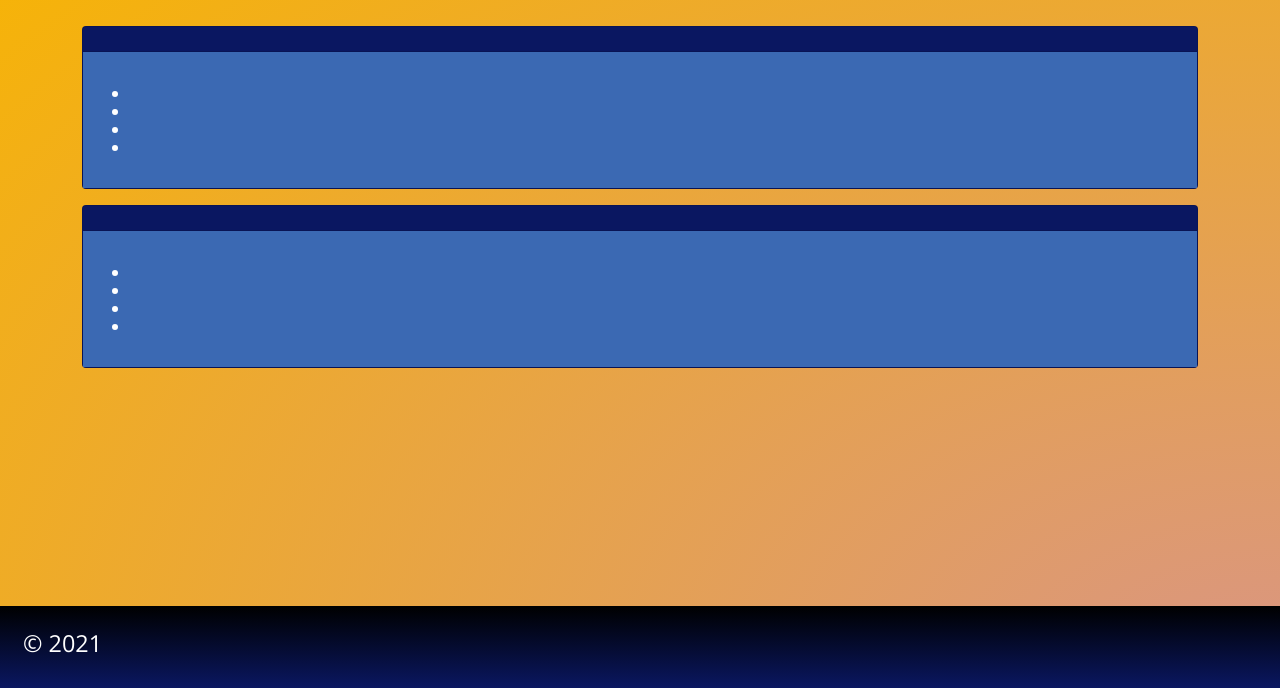
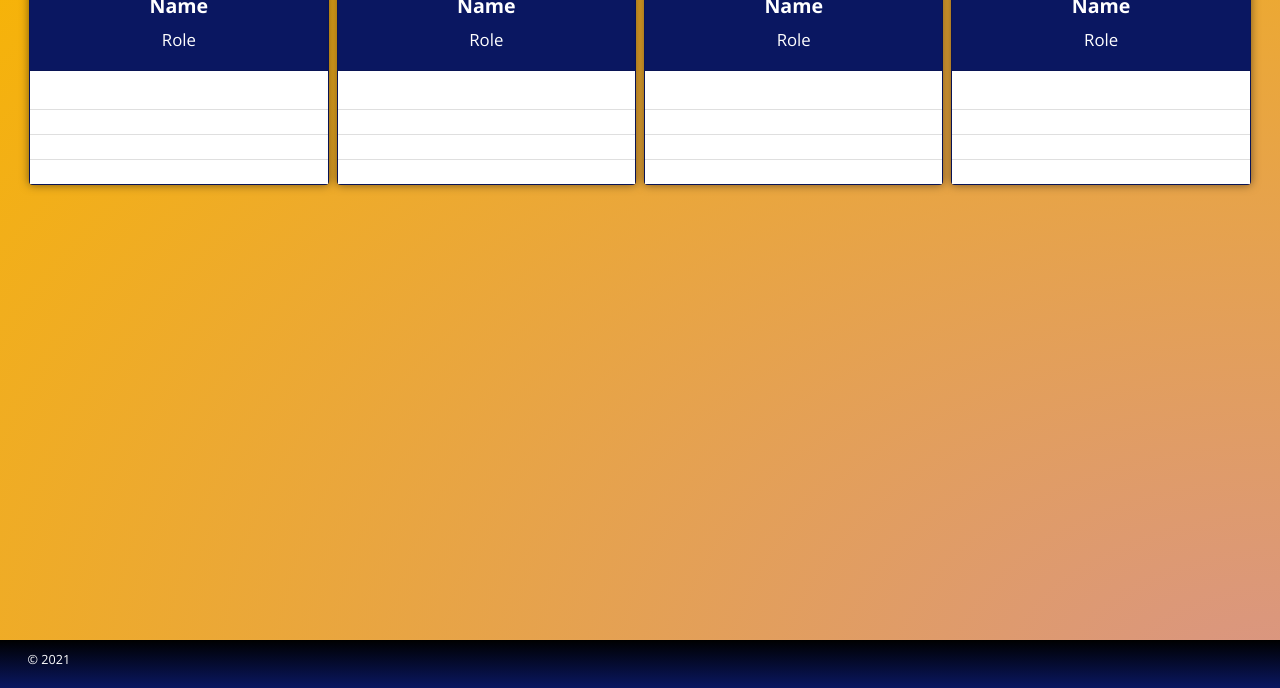
Before and after one commit to MellieDee/team-profile-generator, a website: page dist/index.html in a window 1280 px wide. Shown: the part 112-800 px from the top of the page. Drawn offline with nearby package versions, Linux system fonts and the light colour scheme.

Commit message:
work on font size and gradient at MQ

```diff
--- a/dist/index.html
+++ b/dist/index.html
@@ -6,9 +6,14 @@
   <meta name="viewport" content="width=device-width, initial-scale=1.0">
   <meta http-equiv="X-UA-Compatible" content="ie=edge">
 
+  <title>Team</title>
 
-  <title>Team</title>
-  <link href="https://cdn.jsdelivr.net/npm/bootstrap@5.1.2/dist/css/bootstrap.min.css" rel="stylesheet">
+  <link rel="stylesheet" href="https://maxcdn.bootstrapcdn.com/bootstrap/4.0.0/css/bootstrap.min.css"
+    integrity="sha384-Gn5384xqQ1aoWXA+058RXPxPg6fy4IWvTNh0E263XmFcJlSAwiGgFAW/dAiS6JXm" crossorigin="anonymous">
+
+  <link rel="stylesheet" href="https://use.fontawesome.com/releases/v5.4.1/css/all.css"
+    integrity="sha384-5sAR7xN1Nv6T6+dT2mhtzEpVJvfS3NScPQTrOxhwjIuvcA67KV2R5Jz6kr4abQsz" crossorigin="anonymous">
+
 
   <link rel="preconnect" href="https://fonts.googleapis.com">
   <link rel="preconnect" href="https://fonts.gstatic.com" crossorigin>
@@ -16,15 +21,13 @@
   <link href="https://fonts.googleapis.com/css2?family=Open+Sans:wght@400;700&family=Oswald:wght@600&display=swap"
     rel="stylesheet">
 
-  <!-- <link href="https://fonts.googleapis.com/icon?family=Material+Icons" rel="stylesheet"> -->
-
   <link rel="stylesheet" href="https://cdnjs.cloudflare.com/ajax/libs/font-awesome/5.11.2/css/all.min.css">
 
-  <!--
-    <link href="https://fonts.googleapis.com/css?family=Public+Sans:300i,300,500&display=swap" rel="stylesheet"> -->
 
   <link rel="stylesheet" href="style.css">
 </head>
+
+
 
 <body class="body-gradient">
   <header class="container-fluid">
@@ -36,64 +39,97 @@
   </header>
 
 
-
-  <main class="container">
-    <div class="row justify-content-center">
-
   <div class="card-deck">
 
-
-        <div class="card mt-3">
-          <div class="card-header">
-            <h2 class="card-title" id="name">
-              <h3 class="card-subhead" id="role"></h3>
-            </h2>
+    <div class="card m-1">
+      <div class="card-block">
+        <div class="card-header text-center">
+          <h2 class="card-title" id="name">Name</h2>
+          <h3 class="card-subhead" id="role">Role</h3>
         </div>
 
-          <div class="card-body text-center">
-            <p class="card-text">
-            <ul class="card-list">
-              <li class="team-properties" id="emp-id"></li>
-              <li class="team-properties" id="email"></li>
-              <li class="team-properties" id="office-git-school"></li>
-              <li class="team-properties" id="github"></li>
+        <ul class="list-group list-group-flush card-list">
+          <li class="list-group-item team-properties text-left" id="emp-id">001</li>
+          <li class="list-group-item  team-properties" id="email"></li>
+          <li class="list-group-item team-properties" id="office-git-school"></li>
+          <li class="list-group-item team-properties" id="github"></li>
         </ul>
-            </p>
       </div>
     </div>
 
-
-        <div class="card mt-3">
-          <div class="card-header">
-            <h2 class="card-title" id="name">
-              <h3 id="role"></h3>
-            </h2>
+    <div class="card m-1">
+      <div class="card-block">
+        <div class="card-header text-center">
+          <h2 class="card-title" id="name">Name</h2>
+          <h3 class="card-subhead" id="role">Role</h3>
         </div>
 
-          <div class="card-body text-center">
-            <p class="card-text">
-            <ul class="card-list">
-              <li class="team-properties" id="emp-id"></li>
-              <li class="team-properties" id="email"></li>
-              <li class="team-properties" id="office-git-school"></li>
-              <li class="team-properties" id="github"></li>
+        <ul class="list-group list-group-flush card-list">
+          <li class="list-group-item team-properties text-left" id="emp-id">001</li>
+          <li class="list-group-item  team-properties" id="email"></li>
+          <li class="list-group-item team-properties" id="office-git-school"></li>
+          <li class="list-group-item team-properties" id="github"></li>
         </ul>
-            </p>
       </div>
     </div>
 
+    <div class="card m-1">
+      <div class="card-block">
+        <div class="card-header text-center">
+          <h2 class="card-title" id="name">Name</h2>
+          <h3 class="card-subhead" id="role">Role</h3>
+        </div>
+
+        <ul class="list-group list-group-flush card-list">
+          <li class="list-group-item team-properties text-left" id="emp-id">001</li>
+          <li class="list-group-item  team-properties" id="email"></li>
+          <li class="list-group-item team-properties" id="office-git-school"></li>
+          <li class="list-group-item team-properties" id="github"></li>
+        </ul>
+      </div>
+    </div>
+
+    <div class="card m-1">
+      <div class="card-block">
+        <div class="card-header text-center">
+          <h2 class="card-title" id="name">Name</h2>
+          <h3 class="card-subhead" id="role">Role</h3>
+        </div>
+
+        <ul class="list-group list-group-flush card-list">
+          <li class="list-group-item team-properties text-left" id="emp-id">001</li>
+          <li class="list-group-item  team-properties" id="email"></li>
+          <li class="list-group-item team-properties" id="office-git-school"></li>
+          <li class="list-group-item team-properties" id="github"></li>
+        </ul>
+      </div>
+    </div>
 
   </div>
-    </div>
-  </main>
 
 
 
-  <footer class="container-fluid p-3">
-    <h3>&copy; 2021</h3>
+</body>
+
+
+<footer class="container-fluid">
+  <h4>&copy; 2021</h4>
 </footer>
 
-  <script src="https://cdn.jsdelivr.net/npm/bootstrap@5.1.2/dist/js/bootstrap.bundle.min.js"></script>
+
+
+<!-- jQuery first, then Popper.js, then Bootstrap JS -->
+<script src="https://code.jquery.com/jquery-3.2.1.slim.min.js"
+  integrity="sha384-KJ3o2DKtIkvYIK3UENzmM7KCkRr/rE9/Qpg6aAZGJwFDMVNA/GpGFF93hXpG5KkN" crossorigin="anonymous">
+  </script>
+
+<script src="https://cdnjs.cloudflare.com/ajax/libs/popper.js/1.12.9/umd/popper.min.js"
+  integrity="sha384-ApNbgh9B+Y1QKtv3Rn7W3mgPxhU9K/ScQsAP7hUibX39j7fakFPskvXusvfa0b4Q" crossorigin="anonymous">
+  </script>
+
+<script src="https://maxcdn.bootstrapcdn.com/bootstrap/4.0.0/js/bootstrap.min.js"
+  integrity="sha384-JZR6Spejh4U02d8jOt6vLEHfe/JQGiRRSQQxSfFWpi1MquVdAyjUar5+76PVCmYl" crossorigin="anonymous">
+  </script>
 
 </body>
 
--- a/dist/style.css
+++ b/dist/style.css
@@ -30,14 +30,14 @@ body {
   /* background-position: 100%;
   background-attachment:fixed; */
   position: relative;
-  padding-bottom: 1em;
+  padding-bottom: 1.5em;
   background-size: cover;
   /* font-family: 'Roboto', sans-serif; */
   font-family: 'Open Sans', sans-serif;
-  font-size: 14px;
+  font-size: 12px;
   overflow-x: hidden;
   line-height: 1;
-  background-color: #d99584;
+  /* background-color: #d99584; */
   /* background-color: black; */
   color: white;
   min-height: 100%;
@@ -45,8 +45,7 @@ body {
 }
 
 .body-gradient {
-  background: radial-gradient(at bottom right, #d99584, #f8b500);
-  background-repeat: no-repeat;
+  background: linear-gradient(to left, #d99584, var(--sixth-color)) ;
 }
 
 
@@ -66,39 +65,9 @@ header {
   background: radial-gradient(at left, #666, black)
 }
 
-body header div h1 {
-  flex: 6;
-  margin: 0;
-  padding: 0;
-  font-size: 4em;
-
-}
-
-body header div i {
-flex: 0;
-margin: 0;
-padding: 0;
-
-}
-
-.card-deck {
-  margin: 2em 0 2em 0;
-}
-
-footer {
-  background-image: linear-gradient(black, var(--fifth-color));
-  position: absolute;
-  left: 0; right: 0; bottom: 0;
-}
-footer h3 {
-  padding: 0.3em;
-  font-size: 1.3em;
-}
-
-
-.card, .card-header {
-  background-color: var(--fifth-color);
-  color: white;
+/**  Header Styling **/
+.far {
+  font-size: 3em;
 }
 
 #header {
@@ -107,13 +76,54 @@ footer h3 {
   align-items: center;
 }
 
- .card-body {
+body header div h1 {
+  flex: 6;
+  margin: 0;
+  padding: 0;
+  font-size: 3.8em;
+
+}
+body header div i {
+flex: 0;
+margin: 0;
+padding: 0;
+
+}
+
+
+/** Card Styling **/
+.card-deck {
+  margin: 1.8em;
+}
+
+.card {
+  background-color: var(--fifth-color);
+  color: white;
+  margin-top: 1em;
+  box-shadow: 0 0 10px rgba(0,0,0,0.5);
+}
+
+.card-header{
+  background-color: var(--fifth-color);
+  color: white;
+}
+
+.card-title {
+  font-weight: bold;
+  font-size: 1.8em;
+}
+
+.card-subhead {
+  font-size: 1.5em;
+}
+
+.card-body {
   background-color: var(--second-color);
   /* background-image: linear-gradient(var(--second-color),  var(--fifth-color)); */
 }
 
-.far {
-  font-size: 3em;
+ul {
+  list-style-type: none;
 
 }
 
@@ -121,18 +131,42 @@ footer h3 {
 
 
 
+footer {
+  background: linear-gradient(black, var(--fifth-color));
+  position: absolute;
+  left: 0; right: 0; bottom: 0;
+}
+footer h4 {
+  padding: 1em;
+  font-size: 0.9em;
+}
+
+
   /*** MQ FOR SMALLER/MEDIUM SCREENS  and LARGER TABLETS,  LAPTOPS  DESKTOPS  ***/
   @media screen and (min-width: 576px) {
 
   body {
-    font-size: 16px;
+    font-size: 14px;
     }
+
+  .body-gradient {
+    background: radial-gradient(at bottom right, #d99584, #f8b500);
   }
 
+  .card-title {
+    font-weight: bold;
+    font-size: 1.4em;
+  }
+
+  .card-subhead {
+    font-size: 1.2em;
+  }
+
+  }
 
   /*   Media Queries medium screens & tablets */
- @media screen and (min-width: 768px) {
+ /* @media screen and (min-width: 768px) {
   body {
     font-size: 18px;
   }
-}
+} */
```
Also changed, not shown: README.md. Lines whose indentation alone changed are shown as unchanged.
